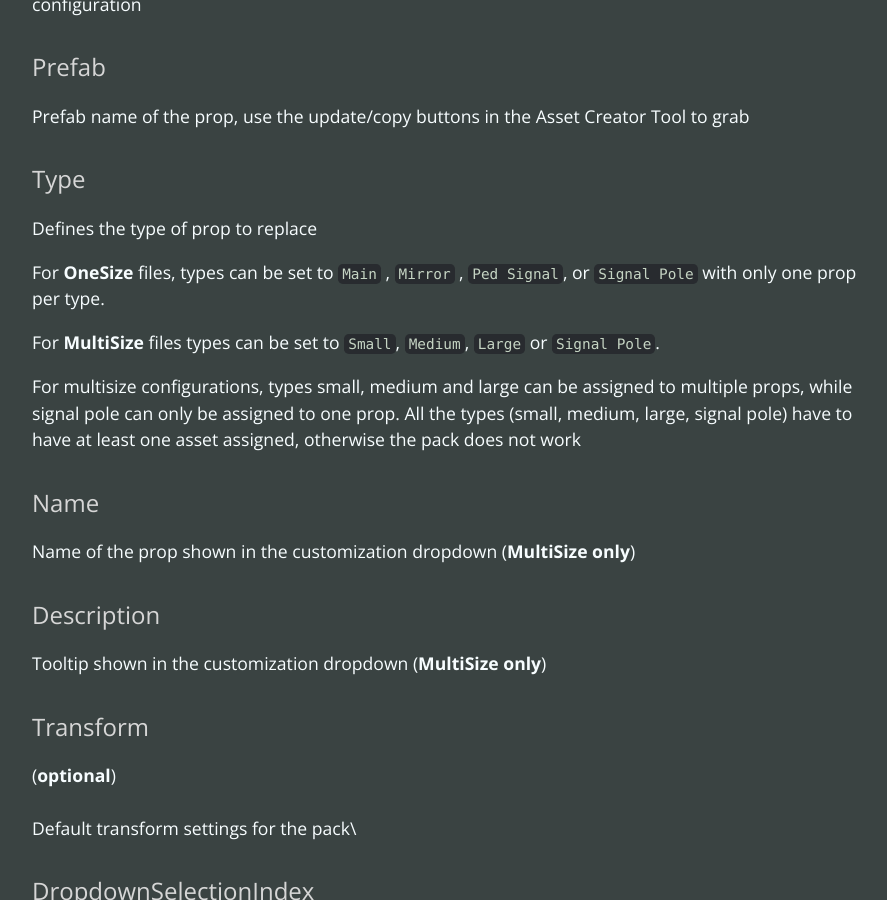
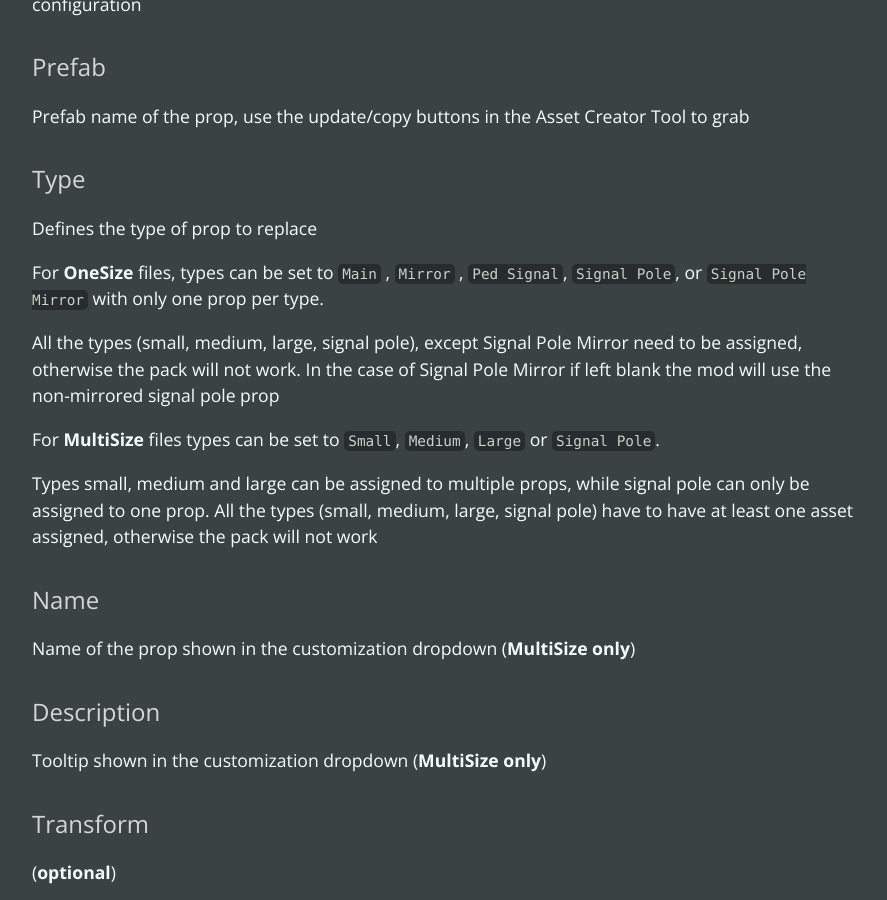
Before and after one commit to Cgameworld/TrafficLightReplacer-Site, a Jekyll site: the page built from pack-creation.md, in a window 1280 px wide and 900 px high, scrolled down 2315 px. Shown: the whole window, without its empty margins (192-1079 px from the left). Built offline with Jekyll 4.4.1, drawn with Linux system fonts in a browser that asks for light colours; nearby versions of some CDN libraries; a style sheet for code colours, icons or effects is not loaded.

Commit message:
updated type xml

````diff
--- a/pack-creation.md
+++ b/pack-creation.md
@@ -51,11 +51,13 @@ Prefab name of the prop, use the update/copy buttons in the Asset Creator Tool t
 ### Type
 Defines the type of prop to replace
 
-For **OneSize** files, types can be set to ```Main``` , ```Mirror``` , ```Ped Signal```, or ```Signal Pole``` with only one prop per type.
+For **OneSize** files, types can be set to ```Main``` , ```Mirror``` , ```Ped Signal```, ```Signal Pole```, or ```Signal Pole Mirror``` with only one prop per type.
+
+All the types (small, medium, large, signal pole), except Signal Pole Mirror  need to be assigned, otherwise the pack will not work. In the case of Signal Pole Mirror if left blank the mod will use the non-mirrored signal pole prop
 
 For **MultiSize** files types can be set to ```Small```, ```Medium```, ```Large``` or ```Signal Pole```.
 
-For multisize configurations, types small, medium and large can be assigned to multiple props, while signal pole can only be assigned to one prop. All the types (small, medium, large, signal pole) have to have at least one asset assigned, otherwise the pack does not work
+Types small, medium and large can be assigned to multiple props, while signal pole can only be assigned to one prop. All the types (small, medium, large, signal pole) have to have at least one asset assigned, otherwise the pack will not work
 
 
 ### Name
````
